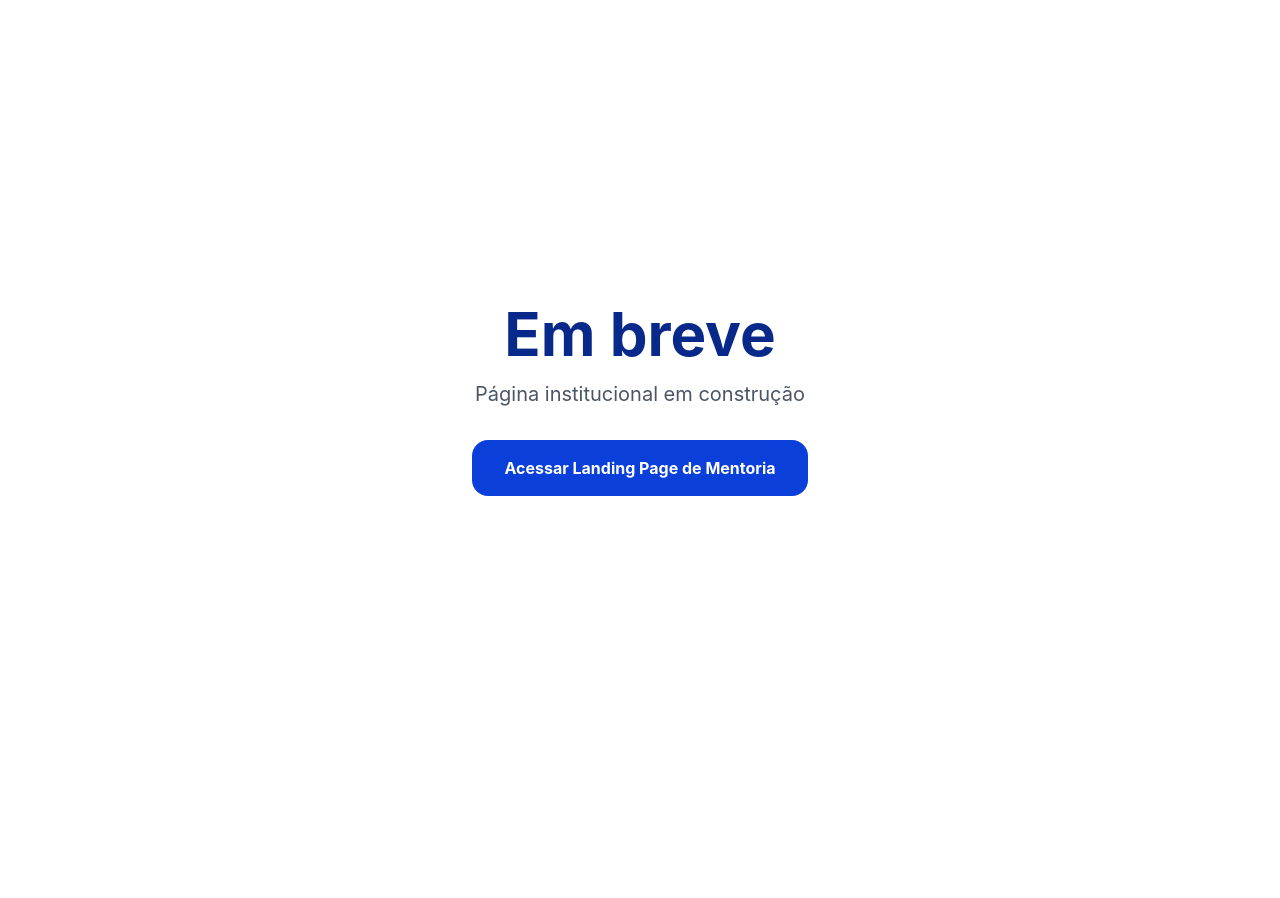
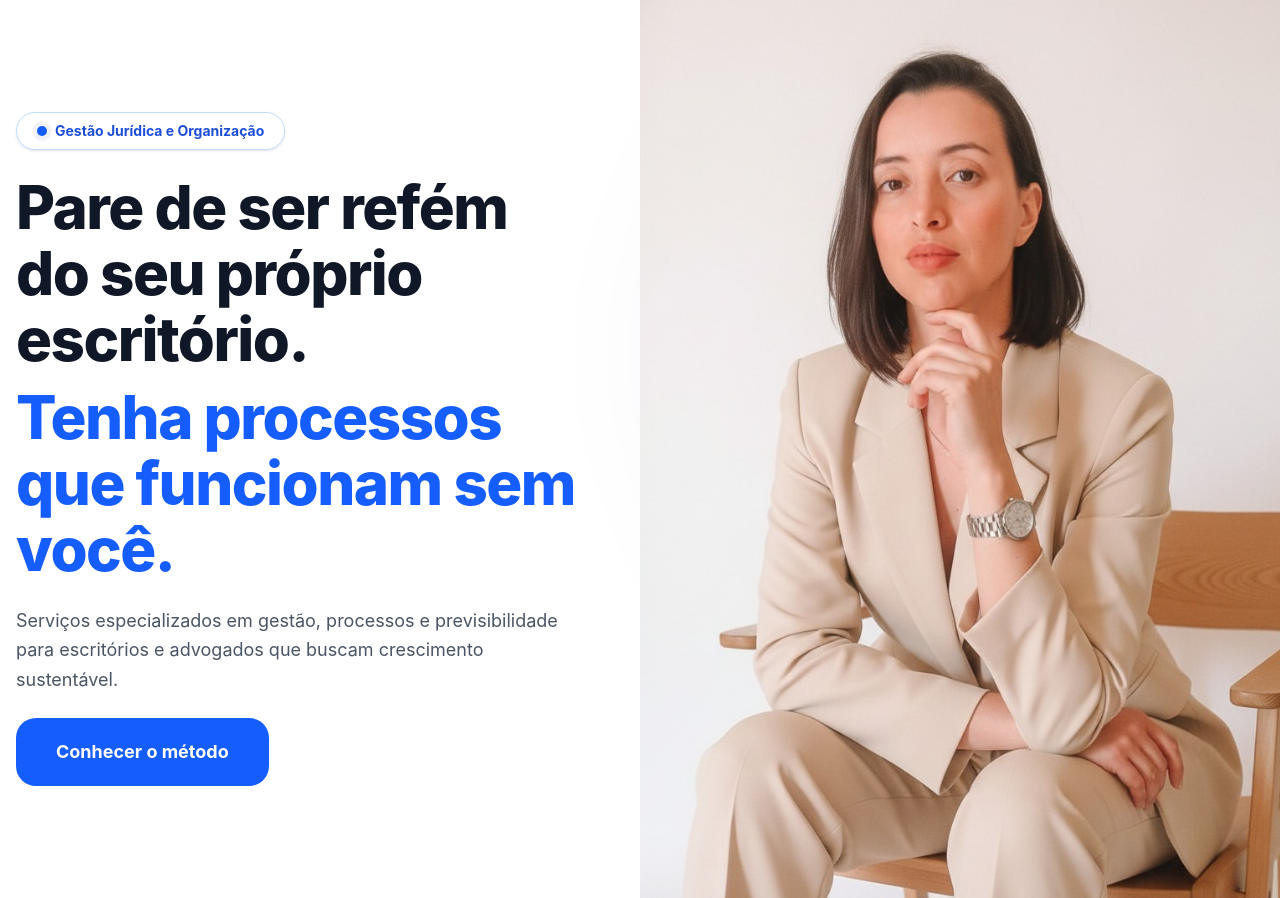
Before and after one commit to rodrigoanastacio/DA_webapp, a Next.js app: page / in a window 1280 px wide. Before the commit the page ends 800 px from the top, so only its background shows below. Built offline with nearby package versions, Linux system fonts and the light colour scheme.

Commit message:
feat: Cria Hero e Header para pagina institucional.

```diff
--- a/src/app/(public)/page.tsx
+++ b/src/app/(public)/page.tsx
@@ -1,29 +1,17 @@
+import { HeroInstitucional } from '@/components/home/HeroInstitucional'
 import { Metadata } from 'next'
-import Link from 'next/link'
 
 export const metadata: Metadata = {
   title: 'Dayane Anastacio - Consultoria em Gestão Jurídica',
   description:
-    'Página institucional - Em breve. Consultoria especializada em gestão de escritórios de advocacia.'
+    'Consultoria especializada em gestão de escritórios de advocacia. Processos claros, previsibilidade e crescimento sustentável.'
 }
 
 export default function Home() {
   return (
-    <main className="min-h-screen bg-white flex items-center justify-center">
-      <div className="text-center px-6">
-        <h1 className="text-4xl md:text-6xl font-bold text-deep-navy mb-4">
-          Em breve
-        </h1>
-        <p className="text-xl text-gray-600 mb-8">
-          Página institucional em construção
-        </p>
-        <Link
-          href="/lp/mentoria-e-gestao-estrategica"
-          className="inline-block bg-lp-primary text-white px-8 py-4 rounded-xl font-bold hover:bg-blue-600 transition-colors"
-        >
-          Acessar Landing Page de Mentoria
-        </Link>
-      </div>
+    <main>
+      {/* <Header /> */}
+      <HeroInstitucional />
     </main>
   )
 }
--- /dev/null
+++ b/src/components/home/Header.tsx
@@ -0,0 +1,31 @@
+'use client'
+
+import { useEffect, useState } from 'react'
+
+export function Header() {
+  const [isScrolled, setIsScrolled] = useState(false)
+
+  useEffect(() => {
+    const handleScroll = () => setIsScrolled(window.scrollY > 20)
+    window.addEventListener('scroll', handleScroll)
+    return () => window.removeEventListener('scroll', handleScroll)
+  }, [])
+
+  return (
+    <header
+      className={`fixed top-0 left-0 right-0 z-50 transition-all duration-300 ${
+        isScrolled
+          ? 'bg-white/80 backdrop-blur-md py-4 shadow-sm'
+          : 'bg-transparent py-6'
+      }`}
+    >
+      <div className="container mx-auto px-6 flex justify-between items-center">
+        <div className="text-2xl font-serif font-bold tracking-tight text-[#1A1A1A]">
+          DAYANE <span className="text-[#695e51]">ANASTACIO</span>
+        </div>
+
+        <nav className="hidden md:flex gap-8 text-sm font-medium uppercase tracking-widest text-[#4A4A4A]"></nav>
+      </div>
+    </header>
+  )
+}
--- /dev/null
+++ b/src/components/home/HeroInstitucional.tsx
@@ -0,0 +1,95 @@
+'use client'
+
+import { FadeIn, FadeInRight, ScaleIn } from '@/components/ui/motion-container'
+import { motion } from 'framer-motion'
+import Image from 'next/image'
+import Link from 'next/link'
+
+export function HeroInstitucional() {
+  return (
+    <section className="relative overflow-hidden bg-white">
+      <div className="relative max-w-screen-2xl mx-auto min-h-screen flex flex-col lg:justify-center">
+        <div className="absolute top-0 right-0 -translate-y-12 translate-x-1/4 w-[800px] h-[800px] bg-blue-500/5 rounded-full blur-3xl pointer-events-none" />
+
+        {/* Desktop Image (full height, edge to edge) */}
+        <div className="hidden lg:block absolute inset-y-0 right-0 w-1/2">
+          <FadeInRight delay={0.3} className="h-full">
+            <div className="relative h-full">
+              <Image
+                src="/assets/dayane-anastacio.jpg"
+                alt="Dayane Anastácio - Consultora em Gestão Jurídica"
+                fill
+                className="object-cover"
+                priority
+                sizes="50vw"
+              />
+            </div>
+          </FadeInRight>
+        </div>
+
+        {/* Mobile Image - above text, edge to edge */}
+        <div className="lg:hidden w-full overflow-hidden">
+          <Image
+            src="/assets/dayane-anastacio.jpg"
+            alt="Dayane Anastácio - Consultora em Gestão Jurídica"
+            width={800}
+            height={1000}
+            className="w-full h-auto object-cover max-h-[70vh]"
+            priority
+          />
+        </div>
+
+        <div className="container mx-auto px-4 relative z-10">
+          <div className="lg:w-1/2">
+            {/* Left Column - Text */}
+            <div className="flex flex-col justify-center space-y-6 pt-10 pb-16 md:py-28 lg:pr-16">
+              <FadeIn delay={0.1}>
+                <motion.div
+                  className="inline-flex items-center gap-2 px-5 py-2 text-sm font-bold text-blue-700 bg-white/80 backdrop-blur-sm border border-blue-100 rounded-full cursor-default shadow-sm w-fit"
+                  whileHover={{ scale: 1.05 }}
+                >
+                  <span
+                    className="relative flex h-2.5 w-2.5"
+                    aria-hidden="true"
+                  >
+                    <span className="animate-ping absolute inline-flex h-full w-full rounded-full bg-blue-500 opacity-75" />
+                    <span className="relative inline-flex rounded-full h-2.5 w-2.5 bg-blue-600" />
+                  </span>
+                  Gestão Jurídica e Organização
+                </motion.div>
+              </FadeIn>
+
+              <FadeIn delay={0.2} duration={0.8}>
+                <div className="space-y-3">
+                  <h1 className="text-4xl md:text-5xl lg:text-6xl font-extrabold text-gray-900 tracking-tight leading-[1.1]">
+                    Pare de ser refém do seu próprio escritório.
+                  </h1>
+                  <p className="text-4xl md:text-5xl lg:text-6xl font-extrabold text-blue-600 tracking-tight leading-[1.1]">
+                    Tenha processos que funcionam sem você.
+                  </p>
+                </div>
+              </FadeIn>
+
+              <FadeIn delay={0.4}>
+                <p className="text-lg text-gray-600 max-w-xl leading-relaxed">
+                  Serviços especializados em gestão, processos e previsibilidade
+                  para escritórios e advogados que buscam crescimento
+                  sustentável.
+                </p>
+              </FadeIn>
+
+              <ScaleIn delay={0.6}>
+                <Link
+                  href="/mentoria-e-gestao-estrategica"
+                  className="inline-flex items-center px-10 py-5 text-lg font-bold text-white transition-all duration-300 bg-blue-600 rounded-2xl hover:bg-blue-700 hover:shadow-xl hover:shadow-blue-200 hover:-translate-y-1 focus:outline-none focus:ring-2 focus:ring-blue-600 focus:ring-offset-2 w-fit"
+                >
+                  Conhecer o método
+                </Link>
+              </ScaleIn>
+            </div>
+          </div>
+        </div>
+      </div>
+    </section>
+  )
+}
```
